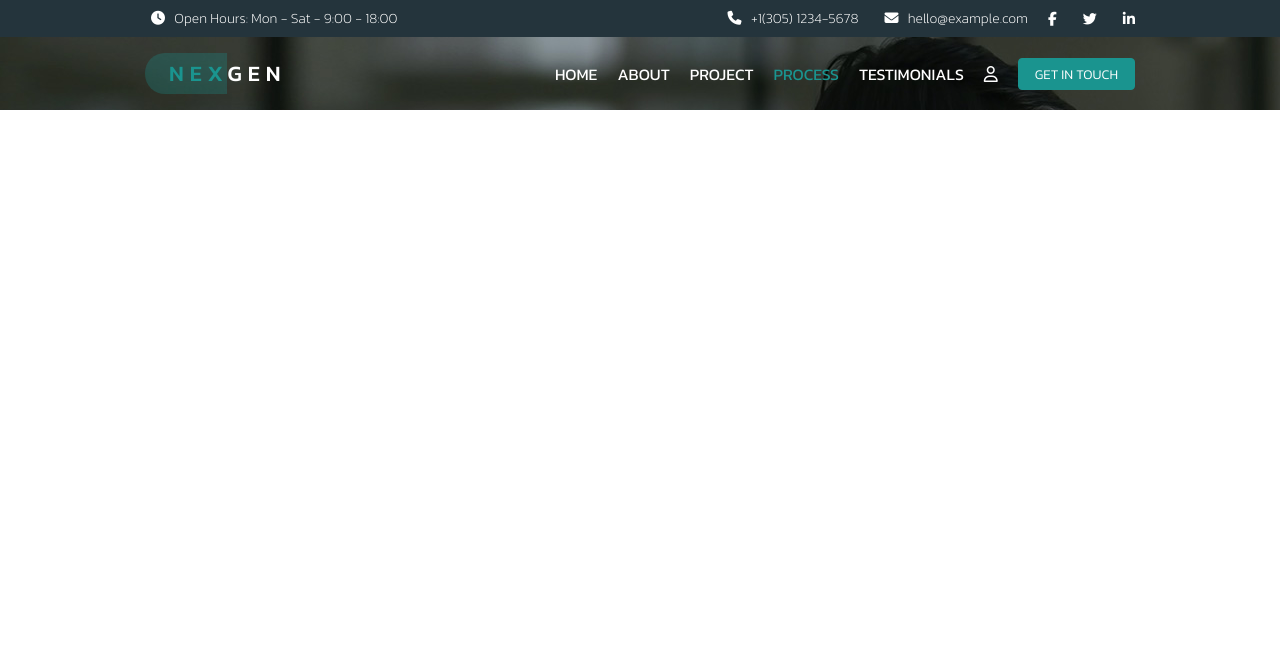
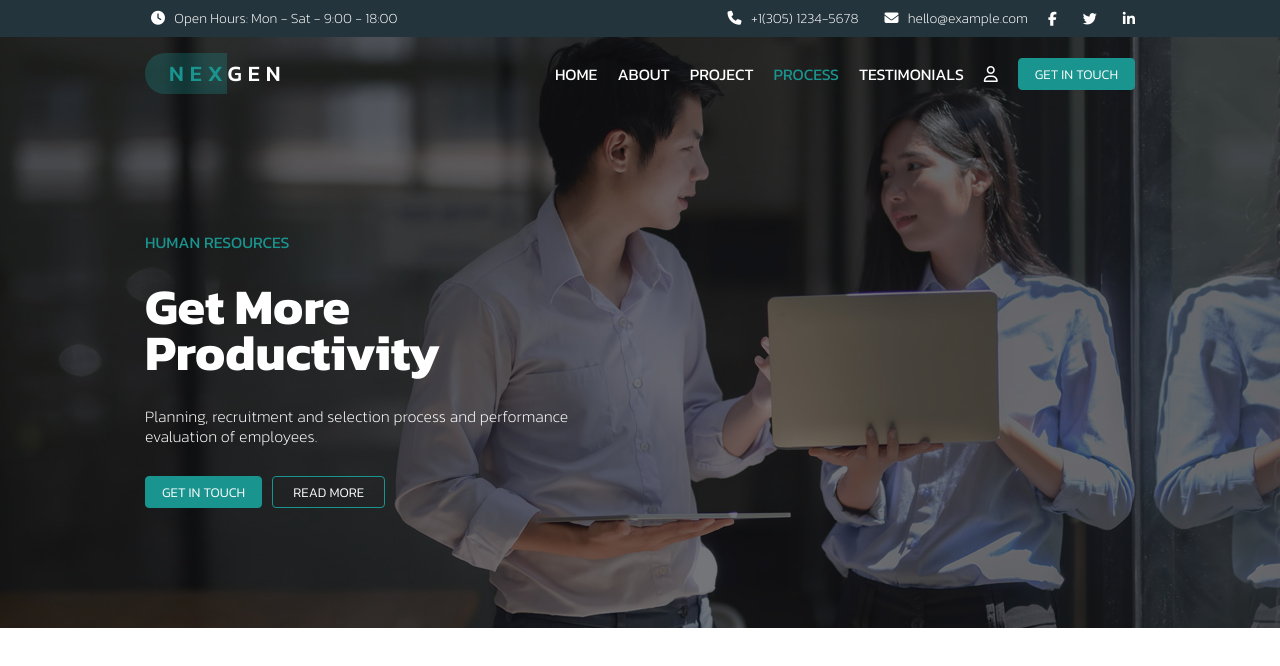
Before and after one commit to MonicaSerraWebDeveloper/proj-html-vuejs, a Vue app: page / in a window 1280 px wide. Shown: the top 666 px of the page. Built offline with nearby package versions, Linux system fonts and the light colour scheme.

Commit message:
feat: add the hero inside the AppHeader

```diff
--- a/src/components/AppHeader.vue
+++ b/src/components/AppHeader.vue
@@ -41,6 +41,23 @@
                     <button class="button-primary">Get in touch</button>
                 </div>
             </div>
+            <div class="container">
+                <div class="row">
+                    <div class="col-50">
+                        <h4>Human Resources</h4>
+                        <h1>Get More Productivity</h1>
+                        <p>Planning, recruitment and selection process and performance evaluation of employees.</p>
+                        <div class="container-button">
+                            <button class="button-primary">
+                                Get in touch
+                            </button>
+                            <button class="button-secondary-negative ">
+                                Read More
+                            </button>
+                        </div>
+                    </div>
+                </div>
+            </div>
         </div>
     </header>
 
@@ -76,21 +93,41 @@
     }
 
     .menu-container {
+        position: relative;
         background-image: url('../assets/img/bg-4.jpg');
-        // height: 800px;
+        background-position: top;
+        background-size: cover;
+        background-repeat: no-repeat;
         color: $white;
-        text-transform: uppercase;
+
+        &::before {
+            content: '';
+            position: absolute;
+            top: 0;
+            left: 0;
+            width: 100%;
+            height: 100%;
+            z-index: 1;
+            background-color: $woodsmoke;
+            opacity: 0.5;
+        }
 
         .row {
             width: 100%;
             padding: 20px 0;
             align-items: center;
+            z-index: 10;
+
+            & > * {
+                z-index: 10;
+            }
 
             .logo {
                 flex-grow: 1;
                 font-size: 22px;
                 letter-spacing: 6px;
                 font-weight: 500;
+                text-transform: uppercase;
 
                 .span-bg-logo {
                     color: $primary-color;
@@ -102,14 +139,36 @@
                 }
             }
 
-            ul {
+            nav {
+                ul {
                 display: flex;
                 gap: 20px;
                 font-weight: 400;
+                text-transform: uppercase;
 
-                .active {
-                    color: $primary-color;
+                    .active {
+                        color: $primary-color;
+                    }
                 }
+
+            }
+
+            .col-50 {
+                width: calc(100% / 2);
+                padding: 100px 0;
+                display: flex;
+                flex-direction: column;
+                gap: 30px;
+
+                p {
+                    color: $white;
+                }
+
+                .container-button {
+                    display: flex;
+                    gap: 10px;
+                }
+
             }
         }
     }
--- a/src/style/generic.scss
+++ b/src/style/generic.scss
@@ -30,6 +30,7 @@ body {
 h1 {
     font-size: 50px;
     color: $white;
+    line-height: 46px;
 }
 
 h2 {
@@ -68,6 +69,7 @@ p {
     font-size: 16px;
     font-weight: 200;
     color: $darkblue;
+    line-height: 20px;
 }
 
 .text {
```
